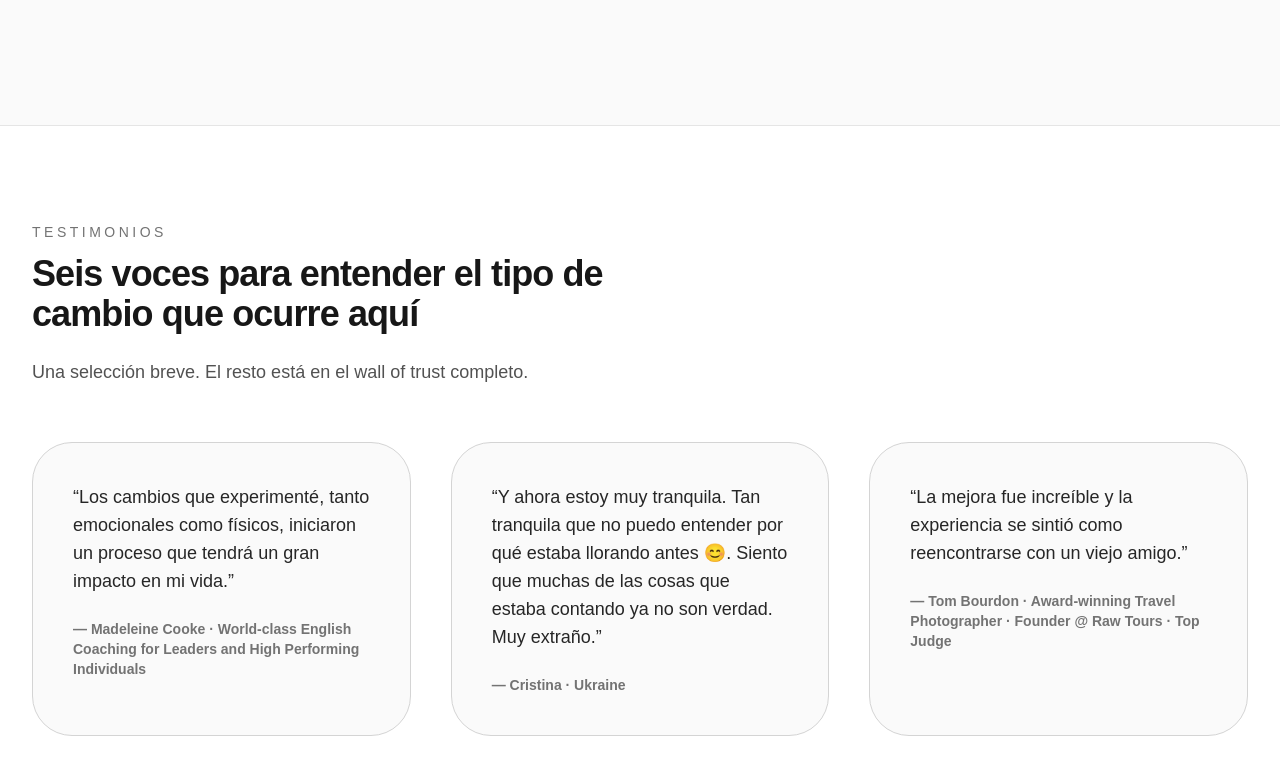
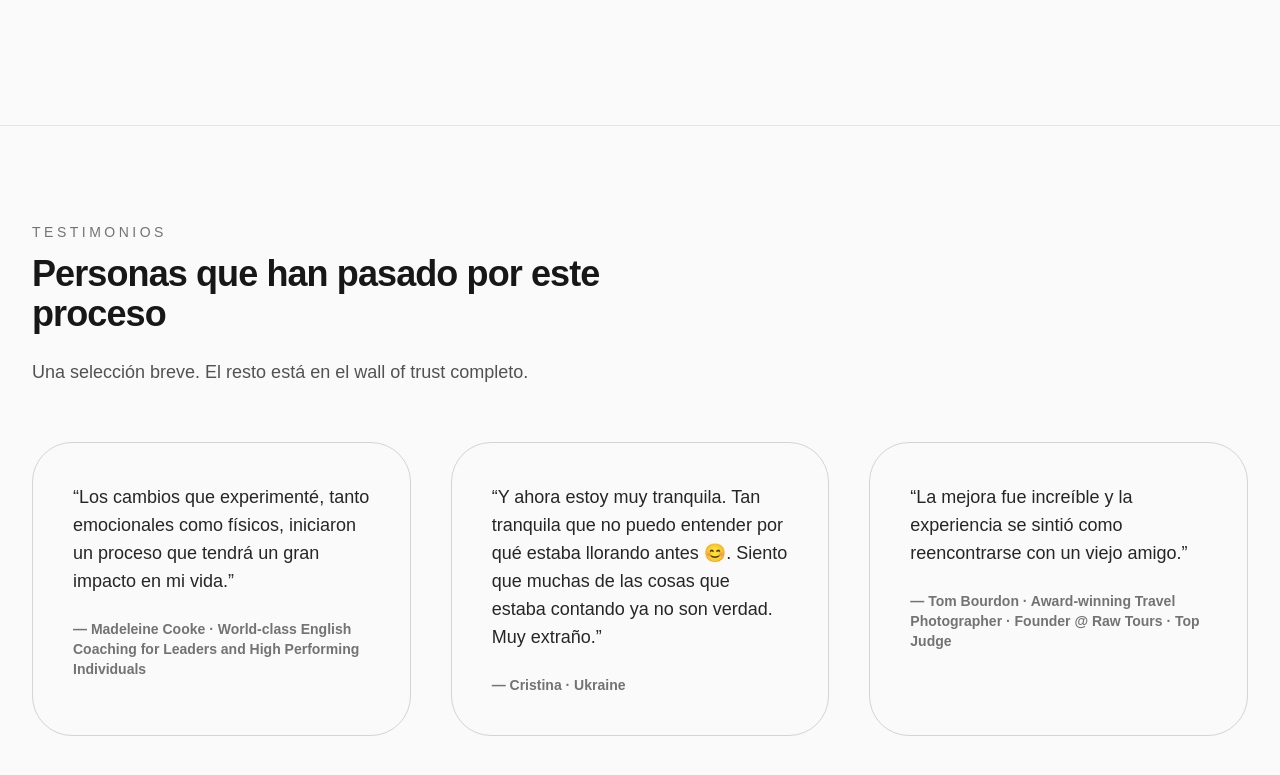
Before and after one commit to creator-Socrates/Ferran-Moreno-Eje-Estructural-, a Next.js app: page / in a window 1280 px wide. Shown: the part 4300-5075 px from the top of the page. Built offline with nearby package versions, Linux system fonts and the light colour scheme.

Commit message:
testimonios: bg-neutral-50 + título nuevo

```diff
--- a/app/page.tsx
+++ b/app/page.tsx
@@ -281,7 +281,7 @@ export default function HomePage() {
             </div>
           </section>
 
-          <section id="testimonios" className="border-t border-neutral-200 bg-white">
+          <section id="testimonios" className="border-t border-neutral-200 bg-neutral-50">
             <div className="mx-auto max-w-7xl px-6 py-24 lg:px-8">
               <div className="max-w-2xl">
                 <div className="text-sm uppercase tracking-[0.25em] text-neutral-500">
@@ -289,7 +289,7 @@ export default function HomePage() {
                 </div>
 
                 <h2 className="mt-3 text-3xl font-semibold tracking-tight sm:text-4xl">
-                  Seis voces para entender el tipo de cambio que ocurre aquí
+                  Personas que han pasado por este proceso
                 </h2>
 
                 <p className="mt-6 text-lg text-neutral-600">
```
